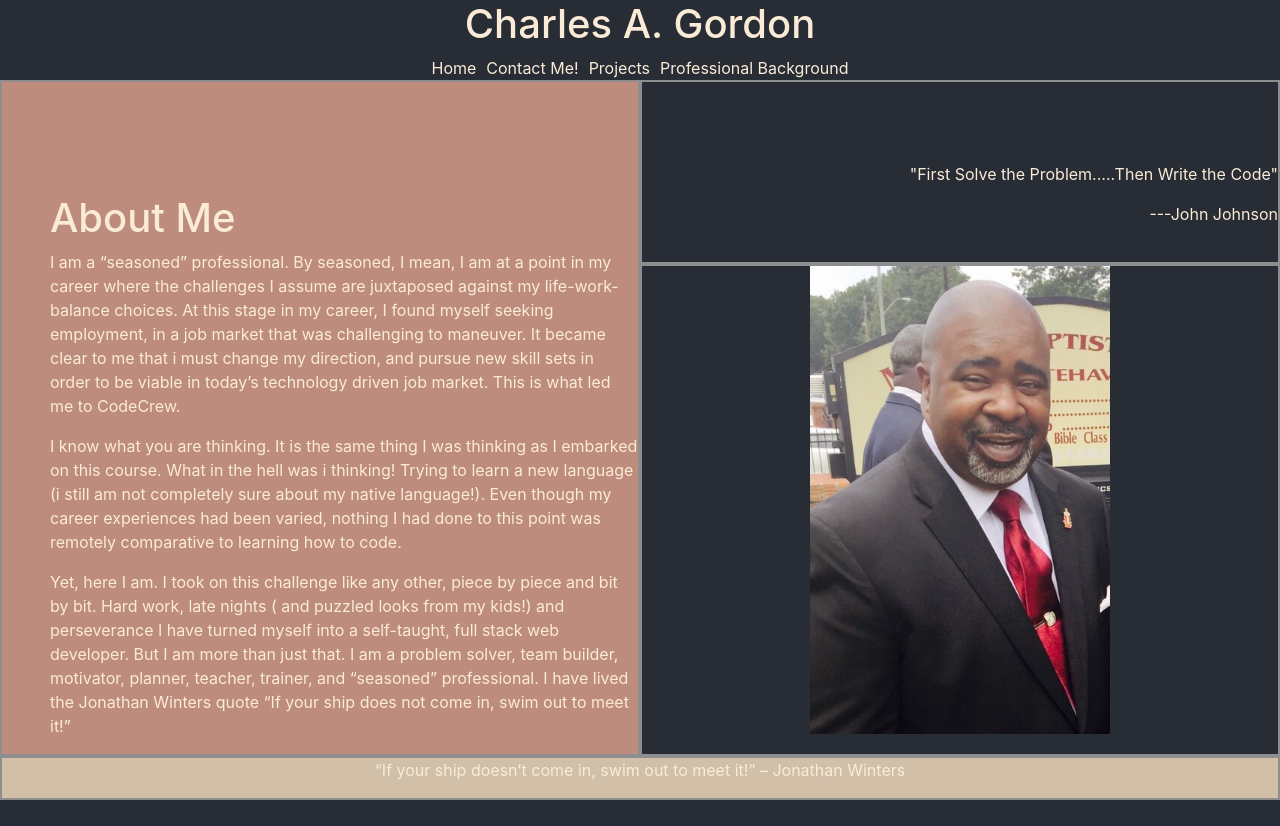
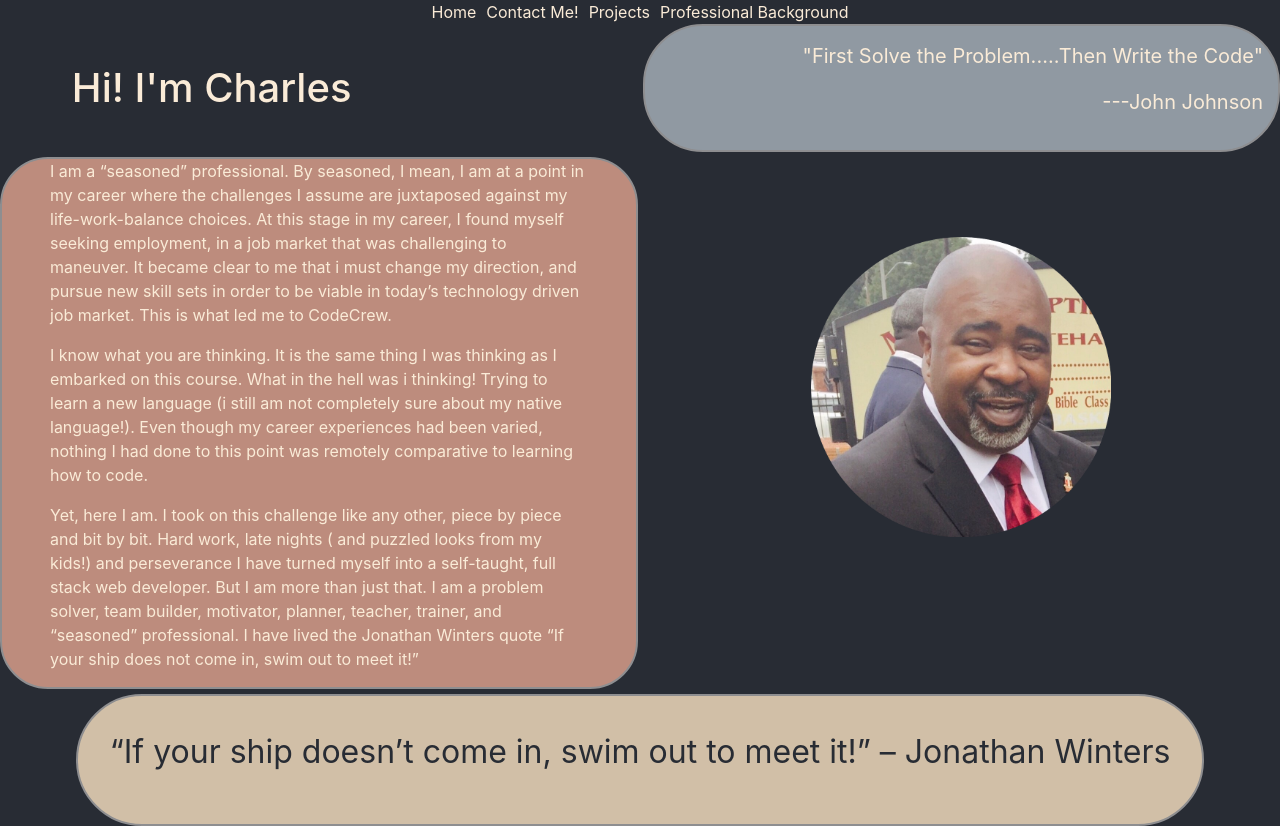
Before and after one commit to cs-fullstack-2020-spring/dev-portfolio-phase-1-house472, a React (Create React App) app in the folder dev-portfolio-app/: page /home in a window 1280 px wide. Before the commit the page ends 800 px from the top, so only its background shows below. Built offline with nearby package versions, Linux system fonts and the light colour scheme.

Commit message:
portfolio0405

```diff
--- a/dev-portfolio-app/package.json
+++ b/dev-portfolio-app/package.json
@@ -10,6 +10,7 @@
     "react": "^16.13.1",
     "react-bootstrap": "^1.0.0",
     "react-dom": "^16.13.1",
+    "react-gif-player": "^0.4.2",
     "react-pdf": "^4.1.0",
     "react-router-dom": "^5.1.2",
     "react-scripts": "3.4.1"
--- a/dev-portfolio-app/src/App.css
+++ b/dev-portfolio-app/src/App.css
@@ -46,26 +46,36 @@
 #aboutMe{
   text-align: left;
   grid-column: 1/4;
-  grid-row: 1/3;
+  grid-row: 2/3;
   padding-left: 3em;
-  padding-top: 7em;
+  border-radius: 3em;
   border: #8e8e90 solid 2px ;
   background-color: #bd8c7d;
+  margin: auto;
+  padding-right: 3em;
+  border-spacing: 3em;
+}
+#abtMeHeader{
+
+  grid-column: 1/3;
+  grid-row: 1;
+  text-align: center;
+  margin: auto;
+  padding: 1em;
 }
 #container{
   display: grid;
   grid-template-columns: repeat(6,1fr);
   /* grid-template-rows: repeat(2,1fr); */
-
-
-
-
+  grid-gap: 5px;
 
 }
 #image{
   grid-column: 4/7;
   grid-row: 2/3;
-  border: #8e8e90 solid 2px ;
+  padding-top: 5em;
+
+
 
 }
 
@@ -81,8 +91,11 @@
   text-align: right;
   grid-column: 4/7;
   grid-row: 1;
- padding-top: 5em;
+ padding: 15px;
  border: #8e8e90 solid 2px ;
+ border-radius: 3em;
+ background-color: #9099a2;
+ font-size: 20px;
 }
 #footerQuote{
   grid-column: 1/7;
@@ -90,12 +103,19 @@
   text-align: center;
   border: #8e8e90 solid 2px ;
   background-color: #d1bfa7;
+  color: #282c34;
+  border-radius: 3em;
+  padding: 1em;
+  margin: auto;
+  font-size: 2em;
 }
+
 body{
   background-color: #282c34;
   color: antiquewhite;
 
 }
+
 /* PROFESSIONAL BACKGROUND PAGE */
 #resume{
   display: grid;
@@ -111,6 +131,7 @@ padding-left: 3em;
   grid-row: 1;
 
 }
+/* PROJECTS PAGE */
 tr, td{
   text-align: center;
 
@@ -123,14 +144,34 @@ table{
 .cardText{
   color: black;
 }
-.projectsPage{
+.projectPage{
   display: grid;
   grid-template-columns: repeat(2, 1fr);
   grid-template-rows: repeat(1,1fr);
+  background-color: #9099a2;
+  padding-bottom: 3em;
+  margin-left: 3em;
+  margin-right: 3em;
+  border-radius: 2em;
 }
 .starWarsCard{
   grid-column: 2;
   margin-top: 3em;
+  padding-left: 10em;
+
+}
+
+.marvinCard{
+  grid-column: 1;
+  margin-top: 3em;
+  padding-left: 10em;
+
+}
+/* CONTACT ME PAGE */
+#signUp{
+margin: 1em;
+border-radius: 2em;
+border: blueviolet solid 5px ;
 
 }
 
--- a/dev-portfolio-app/src/components/AboutMe.jsx
+++ b/dev-portfolio-app/src/components/AboutMe.jsx
@@ -11,7 +11,7 @@ class AboutMe extends Component {
 
 
                 <div id="image">
-                    <img src= "images/Profile.png" width ="300" alt="" />
+                    <img src= "images/Charles.png" width ="300" alt="" />
                 </div>
 
                 <div id="headerQuote">
@@ -19,9 +19,9 @@ class AboutMe extends Component {
                     <p class="quote">"First Solve the Problem.....Then Write the Code"</p>
                     <p class="quote">---John Johnson</p>
                 </div>
+                <h1 id = "abtMeHeader">Hi! I'm Charles</h1>
+                <div id="aboutMe">
 
-                <div id="aboutMe">
-                    <h1>About Me</h1>
 
                     <p> I am a “seasoned” professional. By seasoned, I mean, I am at a point in my career where the challenges I assume are juxtaposed against my life-work-balance choices. At this stage in my career, I found myself seeking employment, in a job market that was challenging to maneuver. It became clear to me that i must change my direction, and pursue new skill sets in order to be viable in today’s technology driven job market. This is what led me to CodeCrew.
 </p>
--- a/dev-portfolio-app/src/components/AppContainer.jsx
+++ b/dev-portfolio-app/src/components/AppContainer.jsx
@@ -14,11 +14,12 @@ class AppContainer extends Component {
         super(props);
         this.state = {}
     }
+
     render() {
         return (
             <div >
 
-                <h1 id="header">Charles A. Gordon</h1>
+                {/* <h1 id="header">Charles A. Gordon</h1> */}
 
 
                 <Router  >
--- a/dev-portfolio-app/src/components/SignUpform.jsx
+++ b/dev-portfolio-app/src/components/SignUpform.jsx
@@ -6,7 +6,7 @@ class SignUpform extends Component {
     }
     render() {
         return (
-            <div>
+            <div id="signUp">
 
 
                 <iframe src="https://docs.google.com/forms/d/e/1FAIpQLSfrbj4U8-rRVkzkExR-aVFvBFh78EIOY_-2ycqK8Kq2q31P1g/viewform?embedded=true" width="640" height="844" frameborder="0" marginheight="0" marginwidth="0">Loading…</iframe>
```
Also changed, not shown: dev-portfolio-app/public/images/Charles.png (added), 1 other file (tests, documents, lock files or other folders).
